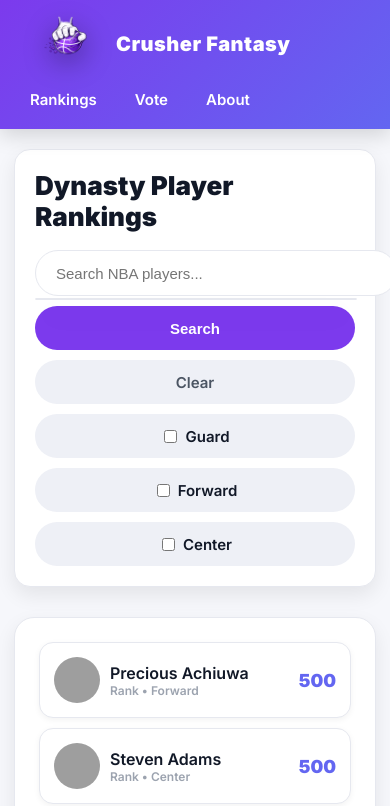
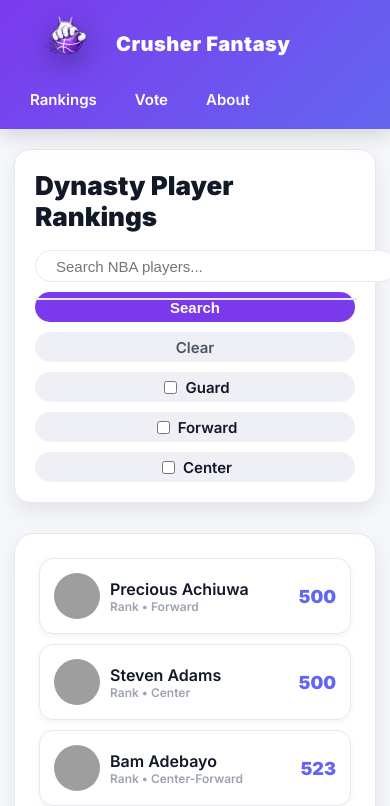
Before and after one commit to nwilfong12/crusherfantasy, a Django app: template players/templates/players/players_list.html in a window 390 px wide. Shown: the top 806 px of the page. Run offline with Django 5.2, Linux system fonts and the light colour scheme; the template is opened without the code that fills it: values that come from a table or form of the project are taken from there, others are empty; data comes from the database, SQL or seed files in the repository; grey boxes are pictures that could not be loaded.

Commit message:
fixed size of search controls

```diff
--- a/players/templates/players/players_list.html
+++ b/players/templates/players/players_list.html
@@ -294,13 +294,13 @@ tr:hover{
 
     .search-input{
         width:100%;
-        height:44px;
+        height:30px;
         font-size:15px;
     }
 
     .toolbar-btn{
         width:100%;
-        height:44px;
+        height:30px;
         font-size:15px;
     }
 
```
